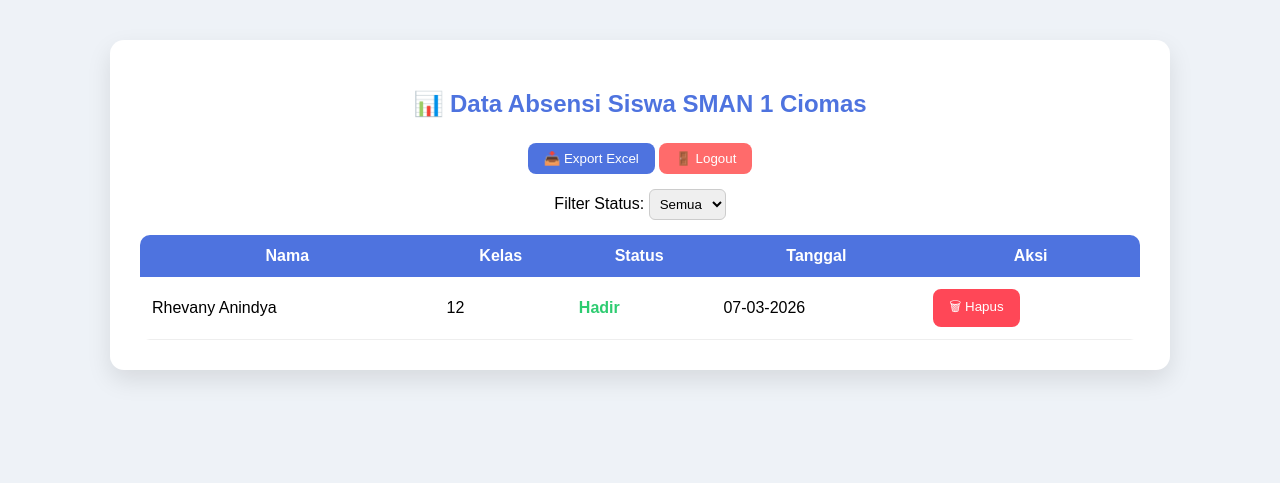
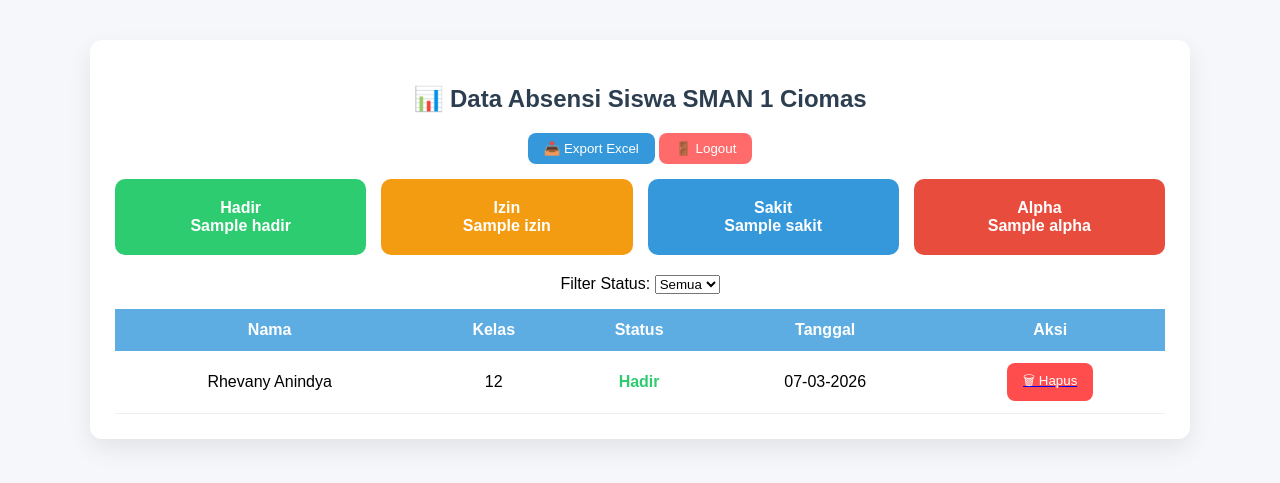
Before and after one commit to hestioctaviani810-star/absensi-sekolah, a Flask app: template templates/index.html in a window 1280 px wide. Shown: the top 483 px of the page. Run offline with Flask 3, Linux system fonts and the light colour scheme; the template is opened without the code that fills it: values that come from a table or form of the project are taken from there, most other values are stand-ins (such as "Sample title", 1, 10 or a date in 2020).

Commit message:
upgrade dashboard UI

```diff
--- a/templates/index.html
+++ b/templates/index.html
@@ -2,37 +2,36 @@
 <html lang="id">
 <head>
 <meta charset="UTF-8">
-<title>Data Absensi</title>
-
-<script>
-setInterval(function(){
-location.reload();
-},2000);
-</script>
+<title>Data Absensi Siswa</title>
 
 <style>
 
 body{
 font-family:Arial;
-background:#eef2f7;
 margin:0;
+background:#f5f7fa;
 }
 
 .container{
 width:90%;
-max-width:1000px;
+max-width:1100px;
 margin:40px auto;
+}
+
+.card{
 background:white;
-padding:30px;
-border-radius:14px;
-box-shadow:0 10px 25px rgba(0,0,0,0.1);
+padding:25px;
+border-radius:12px;
+box-shadow:0 10px 25px rgba(0,0,0,0.08);
 }
 
 h2{
 text-align:center;
-color:#4e73df;
-margin-bottom:25px;
+color:#2c3e50;
+margin-bottom:20px;
 }
+
+/* tombol */
 
 button{
 padding:8px 16px;
@@ -43,7 +42,7 @@ transition:0.2s;
 }
 
 .export{
-background:#4e73df;
+background:#3498db;
 color:white;
 }
 
@@ -53,76 +52,83 @@ color:white;
 }
 
 .hapus{
-background:#ff4757;
+background:#ff4d4d;
 color:white;
 }
 
 button:hover{
 transform:scale(1.05);
-opacity:0.9;
 }
 
-.table-wrapper{
-overflow-x:auto;
+/* statistik */
+
+.stats{
+display:flex;
+gap:15px;
+margin-bottom:20px;
+flex-wrap:wrap;
+}
+
+.stat{
+flex:1;
+padding:20px;
 border-radius:10px;
+color:white;
+text-align:center;
+font-weight:bold;
 }
+
+.hadir{background:#2ecc71;}
+.izin{background:#f39c12;}
+.sakit{background:#3498db;}
+.alpha{background:#e74c3c;}
+
+/* tabel */
 
 table{
 width:100%;
 border-collapse:collapse;
-overflow:hidden;
+margin-top:15px;
 }
 
 th{
-background:#4e73df;
+background:#5dade2;
 color:white;
 padding:12px;
-position:sticky;
-top:0;
 }
 
 td{
 padding:12px;
+text-align:center;
 border-bottom:1px solid #eee;
 }
 
-tr{
-transition:0.2s;
+tr:hover{
+background:#f2f6ff;
 }
 
-tr:hover{
-background:#f5f7ff;
+.status-hadir{color:#2ecc71;font-weight:bold;}
+.status-izin{color:#f39c12;font-weight:bold;}
+.status-sakit{color:#3498db;font-weight:bold;}
+.status-alpha{color:#e74c3c;font-weight:bold;}
+
+.aksi{
+text-align:center;
 }
 
-.status-hadir{
-color:#2ecc71;
-font-weight:bold;
+.aksi a{
+display:flex;
+justify-content:center;
 }
 
-.status-izin{
-color:#f39c12;
-font-weight:bold;
-}
-
-.status-sakit{
-color:#3498db;
-font-weight:bold;
-}
-
-.status-alpha{
-color:#e74c3c;
-font-weight:bold;
+.top{
+text-align:center;
+margin-bottom:15px;
 }
 
 .filter{
-margin-bottom:15px;
 text-align:center;
-}
-
-select{
-padding:6px;
-border-radius:6px;
-border:1px solid #ccc;
+margin-bottom:10px;
 }
 
 </style>
@@ -132,15 +138,44 @@ border:1px solid #ccc;
 
 <div class="container">
 
+<div class="card">
+
 <h2>📊 Data Absensi Siswa SMAN 1 Ciomas</h2>
 
-<div style="text-align:center;margin-bottom:15px;">
+<div class="top">
 <a href="/export"><button class="export">📥 Export Excel</button></a>
 <a href="/logout"><button class="logout">🚪 Logout</button></a>
 </div>
 
+<!-- statistik -->
+<div class="stats">
+
+<div class="stat hadir">
+Hadir<br>
+{{ hadir }}
+</div>
+
+<div class="stat izin">
+Izin<br>
+{{ izin }}
+</div>
+
+<div class="stat sakit">
+Sakit<br>
+{{ sakit }}
+</div>
+
+<div class="stat alpha">
+Alpha<br>
+{{ alpha }}
+</div>
+
+</div>
+
+<!-- filter -->
+
 <form method="GET" class="filter">
-<label>Filter Status:</label>
+Filter Status:
 <select name="status" onchange="this.form.submit()">
 <option value="semua">Semua</option>
 <option value="Hadir">Hadir</option>
@@ -149,8 +184,6 @@ border:1px solid #ccc;
 <option value="Alpha">Alpha</option>
 </select>
 </form>
-
-<div class="table-wrapper">
 
 <table>
 
@@ -175,7 +208,7 @@ border:1px solid #ccc;
 
 <td>{{ siswa.tanggal.strftime("%d-%m-%Y") }}</td>
 
-<td>
+<td class="aksi">
 <a href="/hapus/{{ siswa.id }}">
 <button class="hapus">🗑 Hapus</button>
 </a>
```
Also changed, not shown: instance/absensi.db.
